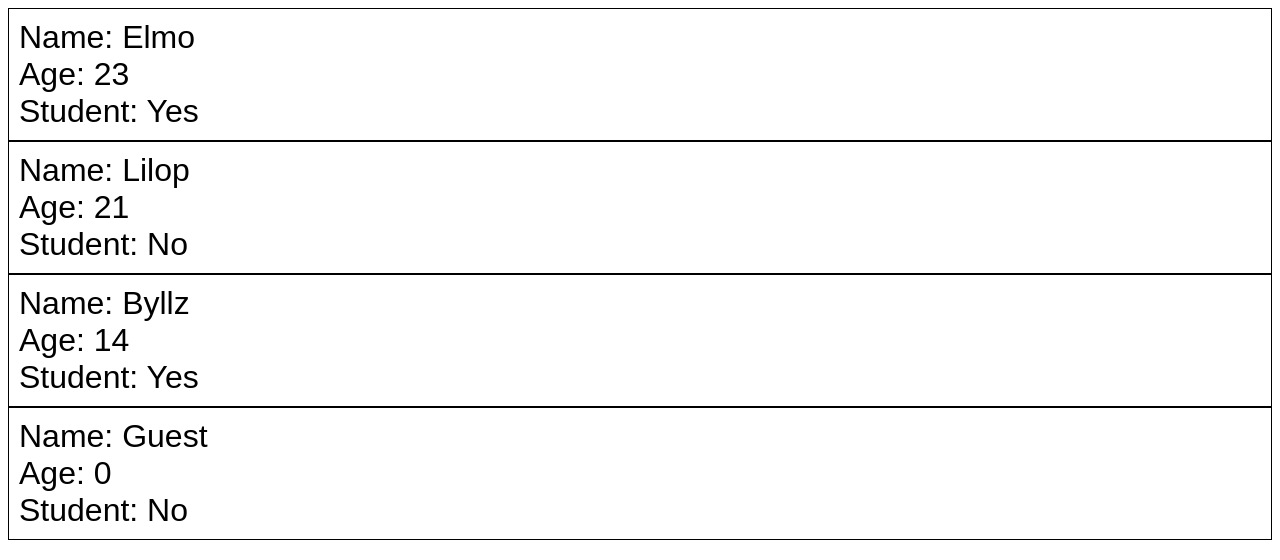
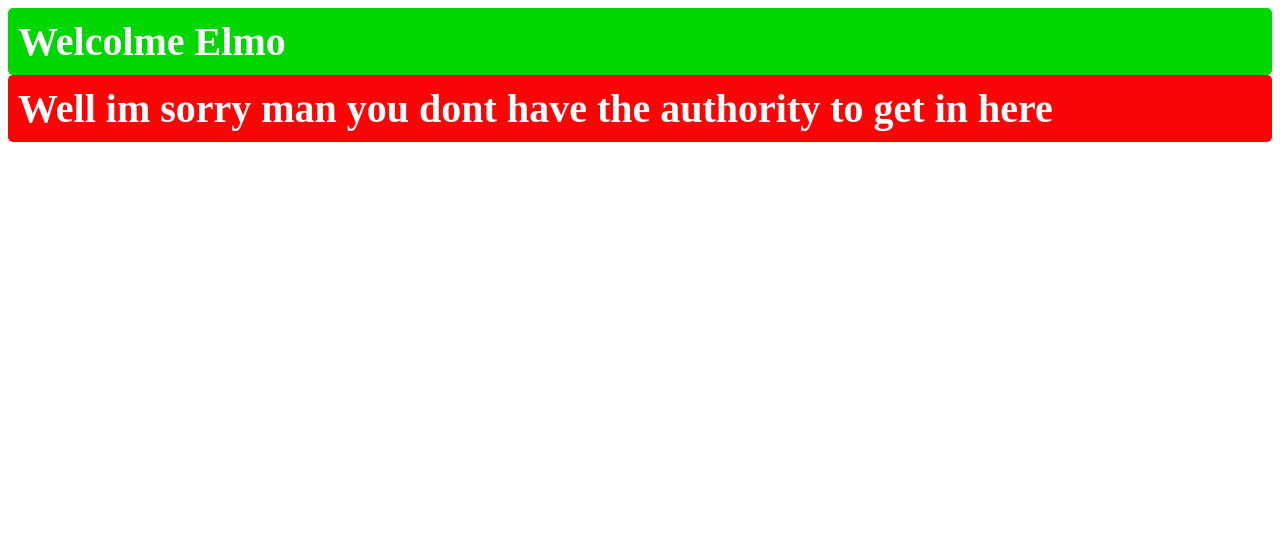
Before and after one commit to Delta-ReFz/ReactPractice, a React (Vite) app: page / in a window 1280 px wide. Shown: the top 560 px of the page. Built offline with nearby package versions, Linux system fonts and the light colour scheme.

Commit message:
conditional rendering

```diff
--- a/src/App.jsx
+++ b/src/App.jsx
@@ -1,14 +1,12 @@
-import Students from "./Students"
+import UserGreeting from "./UserGreeting.jsx"
 
 
 function App() {
 
     return (
         <>
-           <Students name="Elmo" age={23} isStudent={true}/>
-           <Students name="Lilop" age={21} isStudent={false}/>
-           <Students name="Byllz" age={14} isStudent={true}/>
-           <Students/>
+           <UserGreeting isLoggedIn={true} username="Elmo"/>
+           <UserGreeting />
         </>
     )
 }
--- /dev/null
+++ b/src/UserGreeting.jsx
@@ -0,0 +1,23 @@
+import PropTypes from 'prop-types';
+
+function UserGreeting(props) {
+
+    const welcolmeMessage = <h2 className="welcolme-message">Welcolme {props.username}</h2>
+    const loginPrompt = <h2 className="login-prompt">Well im sorry {props.username} you dont have the authority to get in here</h2>
+
+
+   return(props.isLoggedIn ? welcolmeMessage : loginPrompt)
+
+}
+
+UserGreeting.proptypes = {
+    isLoggedIn: PropTypes.bool,
+    username: PropTypes.string,
+}
+
+UserGreeting.defaultProps = {
+    isLoggedIn: false,
+    username: "man",
+}
+
+export default UserGreeting;
--- a/src/index.css
+++ b/src/index.css
@@ -1,3 +1,22 @@
+.welcolme-message{
+  font-size: 2.5em;
+  background-color: hsl(120, 100%, 42%);
+  color: white;
+  border-radius: 5px;
+  margin: 0;
+  padding: 10px;
+}
+
+.login-prompt {
+  font-size: 2.5em;
+  background-color: hsl(0, 96%, 50%);
+  color: white;
+  border-radius: 5px;
+  padding: 10px;
+  margin: 0;
+
+}
+
 .student{
   font-family: Arial, Helvetica, sans-serif;
   font-size: 2em;
```
